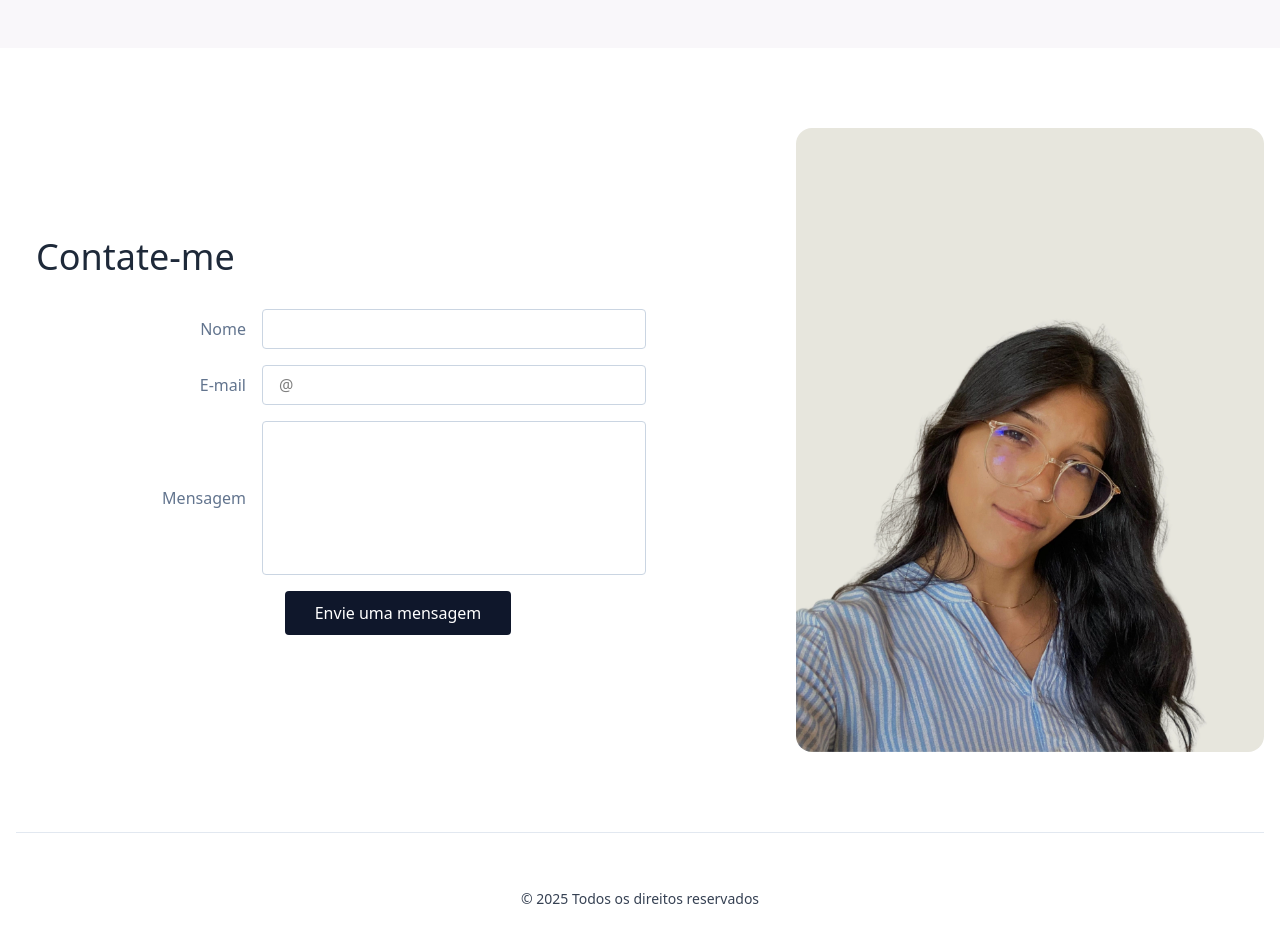
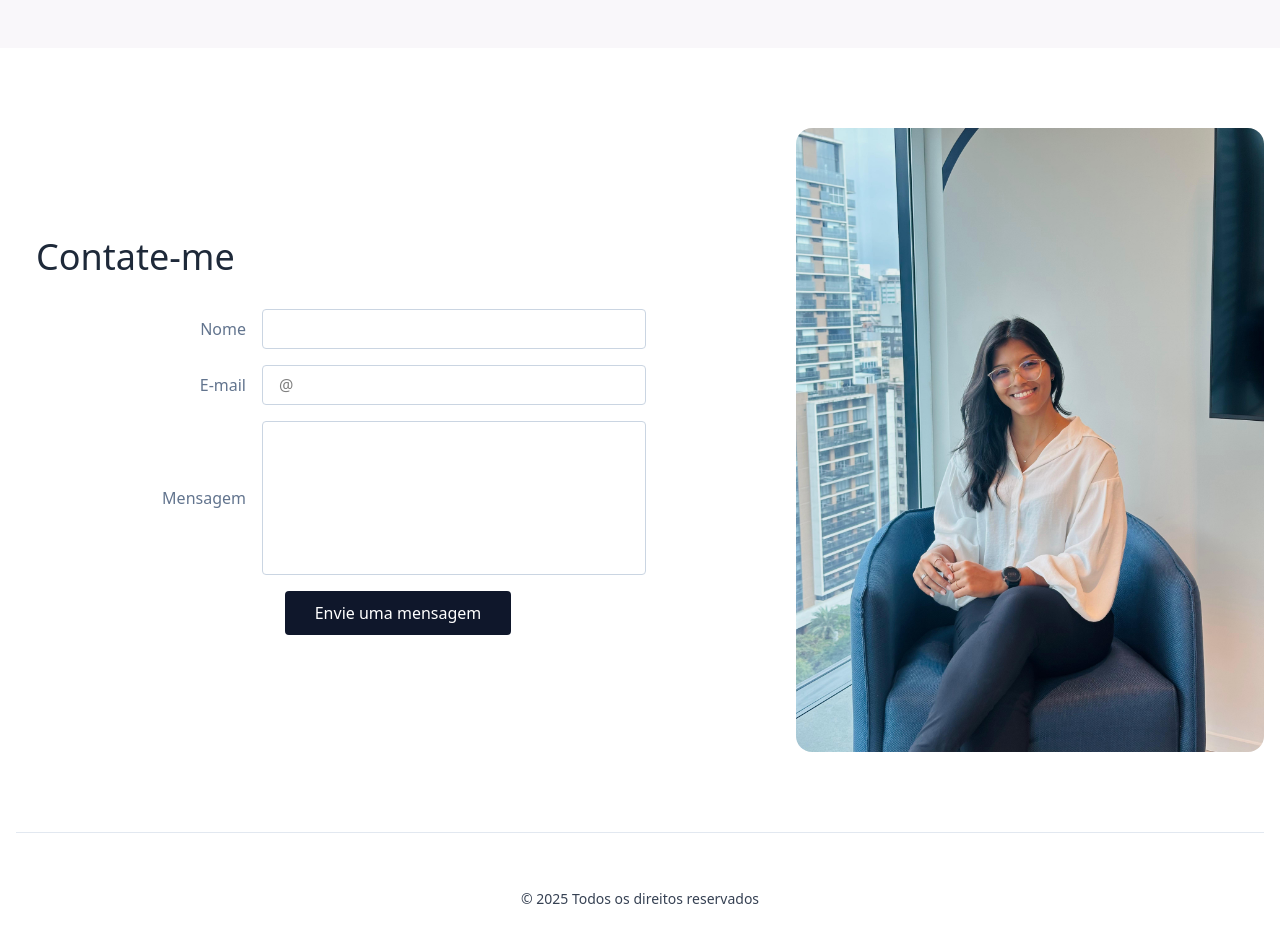
Before and after one commit to gabrielppd77/financas-tranquilas-fe, a React (Vite) app: page / in a window 1280 px wide. Shown: the part 4960-5902 px from the top of the page. Built offline with nearby package versions, Linux system fonts and the light colour scheme.

Commit message:
Alterando foto de perfil no about me

```diff
--- a/src/components/contact-me.tsx
+++ b/src/components/contact-me.tsx
@@ -120,7 +120,7 @@ export default function ContactMe() {
         </div>
 
         <img
-          src="profile.webp"
+          src="profile.jpeg"
           alt="Foto de perfil"
           className="rounded-2xl sm:h-[624px] sm:w-[468px]"
         />
```
Also changed, not shown: public/profile-old.webp (renamed from public/profile.webp), public/profile.jpeg (added).
